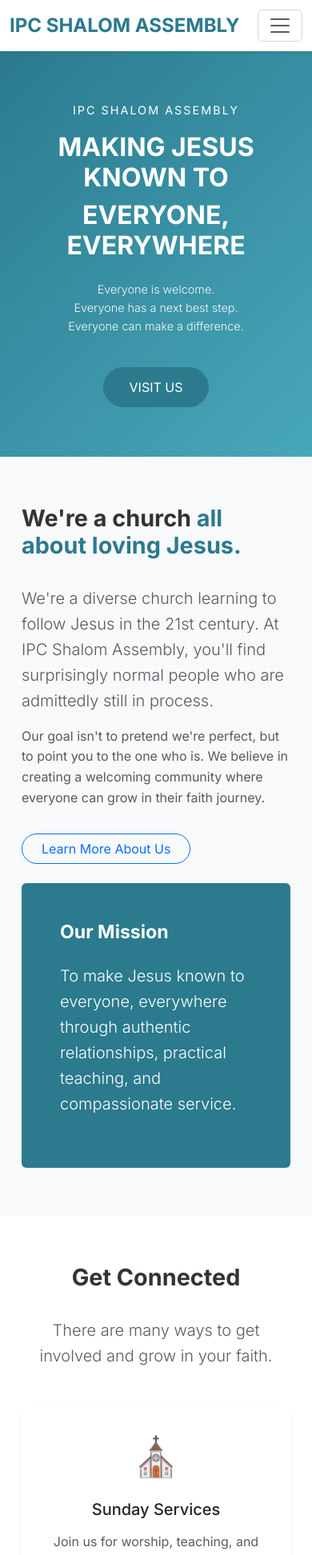
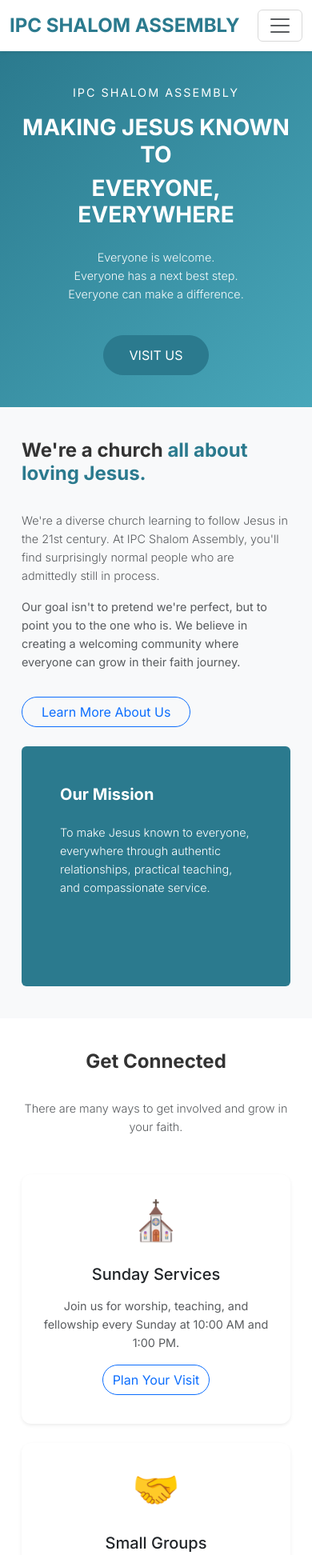
Before and after one commit to blessonznyck/ipcshalomassembly, a Next.js app: page / in a window 390 px wide. Shown: the top 1944 px of the page at 80% size. Built offline with nearby package versions, Linux system fonts and the light colour scheme.

Commit message:
chore:global css change

```diff
--- a/src/app/globals.css
+++ b/src/app/globals.css
@@ -65,7 +65,7 @@ p {
 }
 
 .section-title {
-  font-size: clamp(1.8rem, 4vw, 2.5rem);
+  font-size: clamp(1.5rem, 4vw, 2.5rem);
   margin-bottom: 2rem;
   color: var(--dark-gray);
 }
@@ -138,12 +138,57 @@ footer a:hover {
 }
 
 @media (max-width: 768px) {
+  body {
+    font-size: 0.9rem;
+  }
+
+  h1 {
+    font-size: 1.75rem !important;
+  }
+
+  h2 {
+    font-size: 1.5rem !important;
+  }
+
+  h3 {
+    font-size: 1.25rem !important;
+  }
+
+  h4 {
+    font-size: 1.1rem !important;
+  }
+
+  h5, h6 {
+    font-size: 1rem !important;
+  }
+
+  p, .lead {
+    font-size: 0.9rem !important;
+  }
+
   .section {
-    padding: 60px 15px;
+    padding: 40px 15px;
   }
 
   .hero-section {
-    min-height: 60vh;
-    padding: 60px 15px;
+    min-height: 50vh;
+    padding: 40px 15px;
+  }
+
+  .card {
+    margin-bottom: 1rem;
+  }
+
+  .card-body {
+    padding: 1.25rem !important;
+  }
+
+  .card-img-top {
+    height: 180px;
+  }
+
+  .info-banner {
+    padding: 15px;
+    margin: 15px 0;
   }
 }
```
Also changed, not shown: src/app/visit/page.js (+4 -4 lines).
